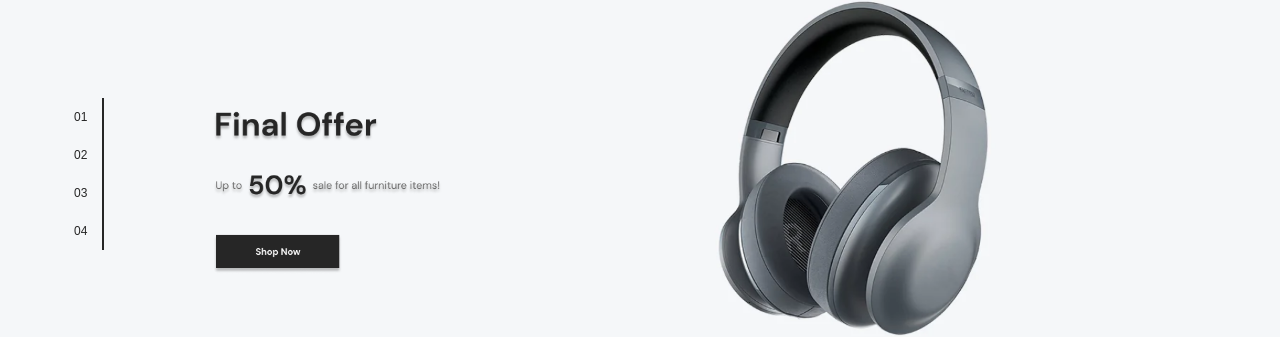
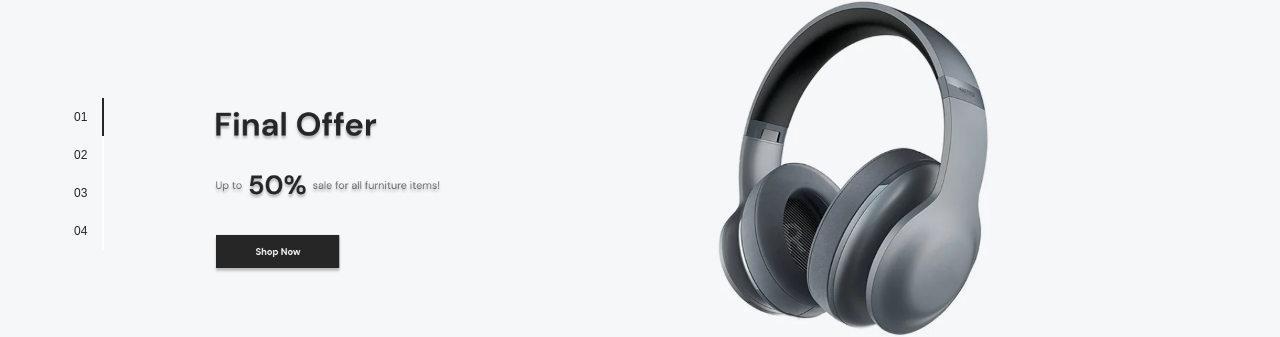
Before and after one commit to yasinn-arafat/Orebi, a React (Vite) app: page / in a window 1280 px wide. Shown: the part 231-568 px from the top of the page. Built offline with nearby package versions, Linux system fonts and the light colour scheme.

Commit message:
Banner Slider Complete

```diff
--- a/src/Component/Banner/Banner.jsx
+++ b/src/Component/Banner/Banner.jsx
@@ -32,7 +32,7 @@ const Banner = () => {
         style={{
           width: "30px",
           color: "var(--main-font-color)",
-          borderRight: "2px solid var(--main-font-color)",
+          borderRight: "2px solid var(--main-bg-color)",
           fontSize: "12px",
           padding: "10px 0",
         }}
--- a/src/index.css
+++ b/src/index.css
@@ -59,3 +59,6 @@ body {
     letter-spacing: 0;
   }
 }
+.slick-dots ul .slick-active div {
+  border-right: 2px solid var(--main-font-color) !important;
+}
```
